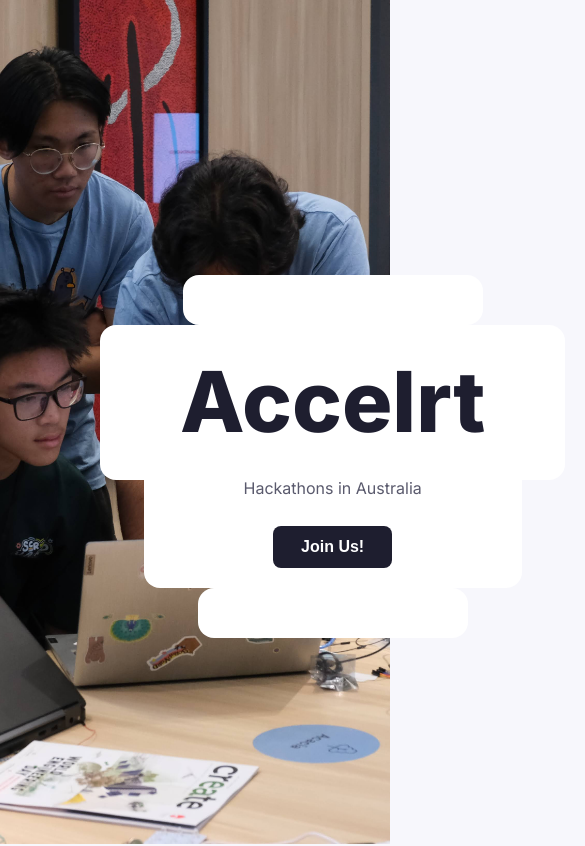
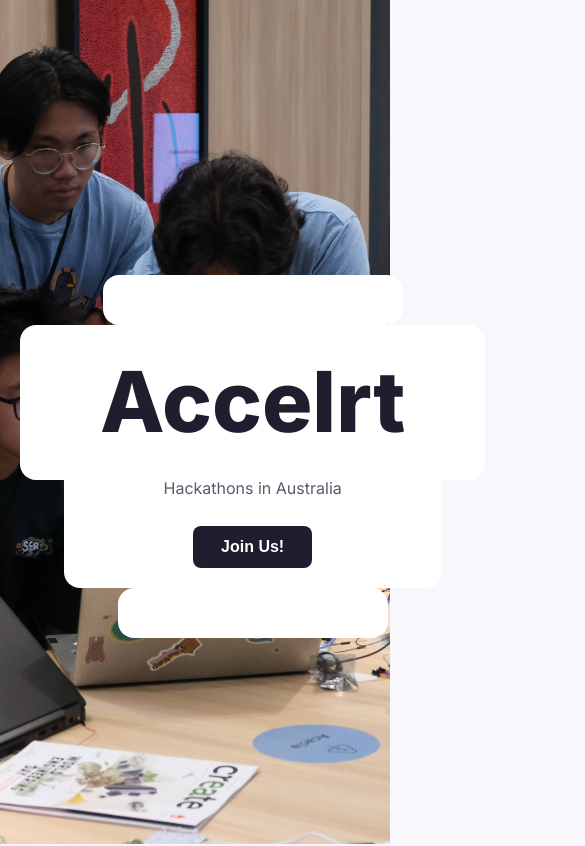
Before and after one commit to Nightclaus/AccelrtV2, a plain HTML site: page index.html in a window 390 px wide. Shown: the top 846 px of the page, 585 px wide, since content can reach past the window. Drawn offline with Linux system fonts and the light colour scheme.

Commit message:
Removed padding for hero as it was redundant and effect mobile view

```diff
--- a/styles.css
+++ b/styles.css
@@ -80,7 +80,7 @@
 
 .hero-content {
     flex-basis: 50%;
-    padding: 22px 80px;
+    padding: 22px 0px;
     display: flex;
     flex-direction: column;
     justify-content: center;
```
